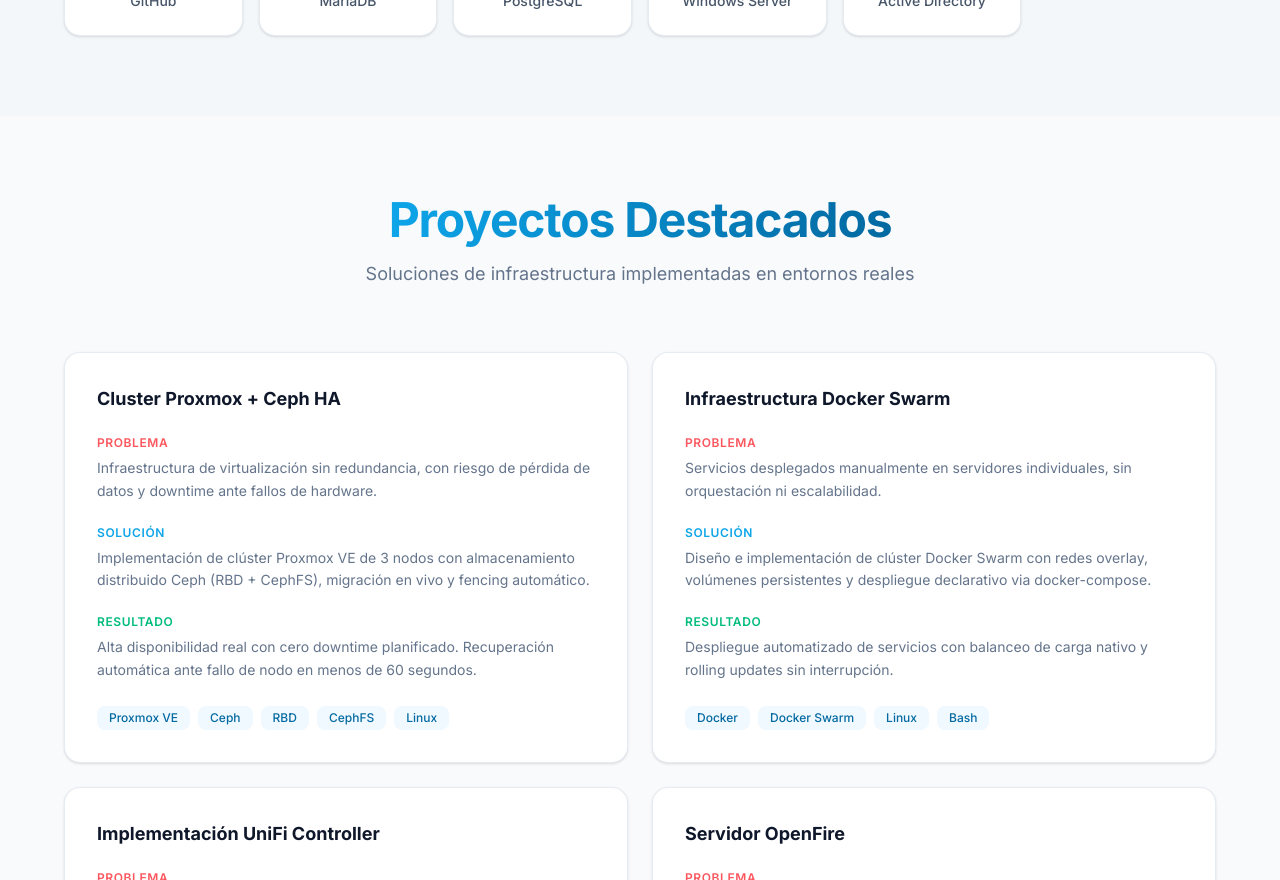
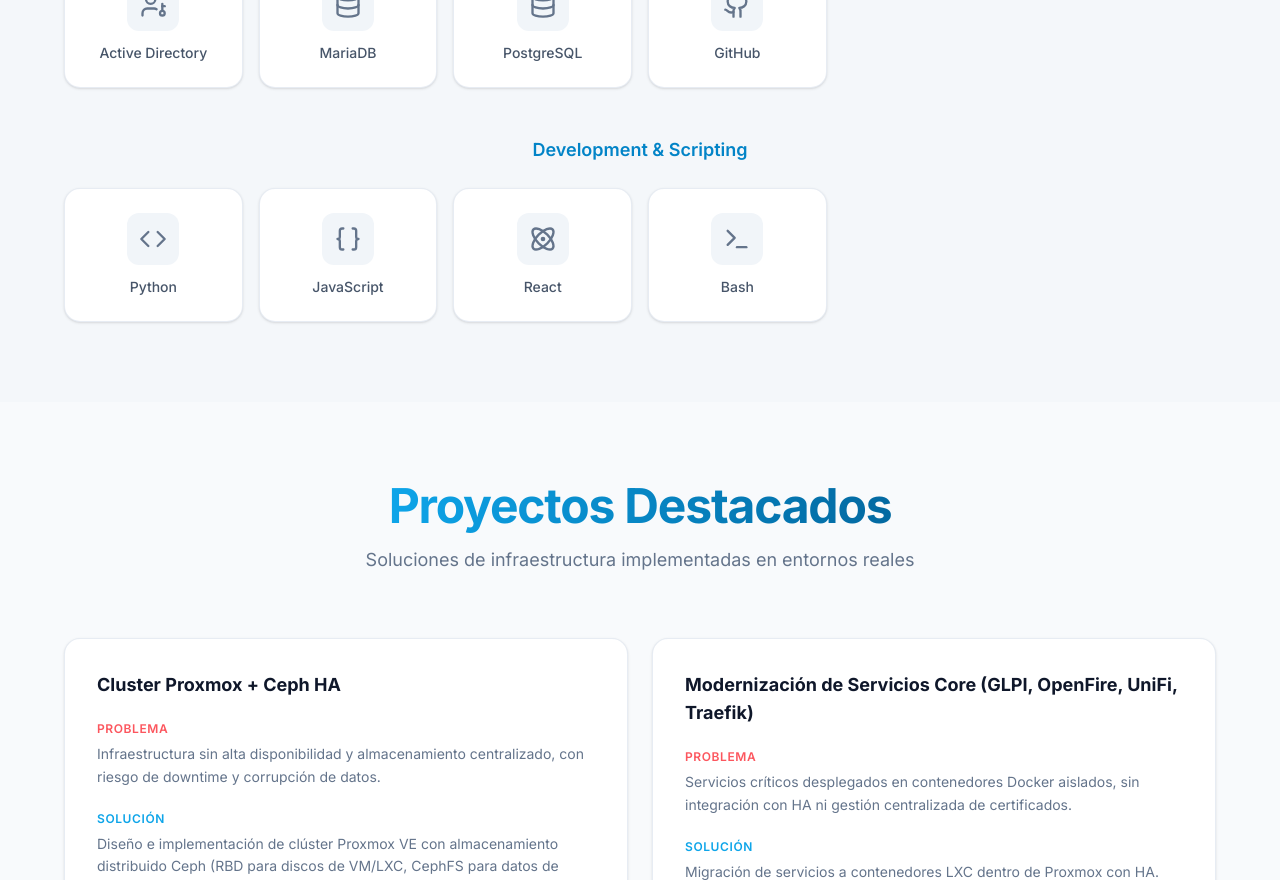
Before and after one commit to CastilloAbel/Portfolio-2026, a React (Vite) app: page / in a window 1280 px wide. Shown: the part 1920-2800 px from the top of the page. Built offline with nearby package versions, Linux system fonts and the light colour scheme.

Commit message:
Fix: Projects and Experience GUI

```diff
--- a/src/components/sections/Hero.jsx
+++ b/src/components/sections/Hero.jsx
@@ -97,7 +97,7 @@ export default function Hero() {
             className="mt-12 flex items-center gap-4"
           >
             <a
-              href="https://linkedin.com/in/"
+              href="https://linkedin.com/in/castillo-abel"
               target="_blank"
               rel="noopener noreferrer"
               className="rounded-xl p-2.5 text-surface-400 transition-colors hover:bg-primary-50 hover:text-primary-600 dark:hover:bg-surface-800 dark:hover:text-primary-400"
@@ -106,7 +106,7 @@ export default function Hero() {
               <Linkedin size={20} />
             </a>
             <a
-              href="https://github.com/"
+              href="https://github.com/CastilloAbel"
               target="_blank"
               rel="noopener noreferrer"
               className="rounded-xl p-2.5 text-surface-400 transition-colors hover:bg-primary-50 hover:text-primary-600 dark:hover:bg-surface-800 dark:hover:text-primary-400"
--- a/src/components/sections/TechStack.jsx
+++ b/src/components/sections/TechStack.jsx
@@ -7,12 +7,28 @@ import Reveal from '../ui/Reveal';
 export default function TechStack() {
   const { t } = useLang();
 
+  const categories = [
+    { key: 'infrastructure', label: 'Infrastructure & DevOps' },
+    { key: 'development', label: 'Development & Scripting' },
+  ];
+
   return (
     <Container id="stack" className="bg-surface-100/50 dark:bg-surface-800/20">
       <SectionHeading title={t('stack.title')} subtitle={t('stack.subtitle')} />
 
+      <div className="space-y-12">
+        {categories.map((category) => (
+          <div key={category.key}>
+            {/* Category Title */}
+            <Reveal>
+              <h3 className="mb-6 text-center text-lg font-semibold text-primary-600 dark:text-primary-400">
+                {category.label}
+              </h3>
+            </Reveal>
+
+            {/* Tech Items Grid */}
             <div className="grid grid-cols-2 gap-4 sm:grid-cols-3 md:grid-cols-4 lg:grid-cols-5 xl:grid-cols-6">
-        {techStack.map((tech, i) => {
+              {techStack[category.key].map((tech, i) => {
                 const Icon = tech.icon;
                 return (
                   <Reveal key={tech.name} delay={i * 0.05} variant="scaleIn">
@@ -31,6 +47,9 @@ export default function TechStack() {
                 );
               })}
             </div>
+          </div>
+        ))}
+      </div>
     </Container>
   );
 }
--- a/src/data/portfolio.js
+++ b/src/data/portfolio.js
@@ -5,228 +5,219 @@ import {
   Terminal,
   Github,
   Database,
-  Shield,
   Monitor,
   HardDrive,
-  Cpu,
-  Layers,
+  Code,
+  Braces,
+  AppWindow,
+  UserKey,
+  Atom
 } from 'lucide-react';
 
-export const techStack = [
-  { name: 'Linux', icon: Terminal, color: '#FCC624' },
+export const techStack = {
+  infrastructure: [
+    { name: 'Linux', icon: AppWindow, color: '#FCC624' },
     { name: 'Proxmox', icon: Server, color: '#E57000' },
     { name: 'Ceph', icon: HardDrive, color: '#EF3F36' },
     { name: 'Docker', icon: Container, color: '#2496ED' },
     { name: 'MikroTik', icon: Network, color: '#293239' },
-  { name: 'Bash', icon: Terminal, color: '#4EAA25' },
-  { name: 'GitHub', icon: Github, color: '#181717' },
+    { name: 'Windows Server', icon: Monitor, color: '#0078D6' },
+    { name: 'Active Directory', icon: UserKey, color: '#0078D6' },
     { name: 'MariaDB', icon: Database, color: '#003545' },
     { name: 'PostgreSQL', icon: Database, color: '#4169E1' },
-  { name: 'Windows Server', icon: Monitor, color: '#0078D6' },
-  { name: 'Active Directory', icon: Shield, color: '#0078D6' },
-];
+    { name: 'GitHub', icon: Github, color: '#181717' },
+  ],
+  development: [
+    { name: 'Python', icon: Code, color: '#3776AB' },
+    { name: 'JavaScript', icon: Braces, color: '#F7DF1E' },
+    { name: 'React', icon: Atom, color: '#61DAFB' },
+    { name: 'Bash', icon: Terminal, color: '#4EAA25' },
+  ],
+};
 
 export const projects = {
   es: [
     {
       title: 'Cluster Proxmox + Ceph HA',
       problem:
-        'Infraestructura de virtualización sin redundancia, con riesgo de pérdida de datos y downtime ante fallos de hardware.',
+        'Infraestructura sin alta disponibilidad y almacenamiento centralizado, con riesgo de downtime y corrupción de datos.',
       solution:
-        'Implementación de clúster Proxmox VE de 3 nodos con almacenamiento distribuido Ceph (RBD + CephFS), migración en vivo y fencing automático.',
+        'Diseño e implementación de clúster Proxmox VE con almacenamiento distribuido Ceph (RBD para discos de VM/LXC, CephFS para datos de usuarios y bases de datos). Configuración de HA y migración en vivo.',
       result:
-        'Alta disponibilidad real con cero downtime planificado. Recuperación automática ante fallo de nodo en menos de 60 segundos.',
+        'Alta disponibilidad real, tolerancia a fallos de nodo y mejora significativa en rendimiento y estabilidad del almacenamiento.',
       tech: ['Proxmox VE', 'Ceph', 'RBD', 'CephFS', 'Linux'],
     },
     {
-      title: 'Infraestructura Docker Swarm',
+      title: 'Modernización de Servicios Core (GLPI, OpenFire, UniFi, Traefik)',
       problem:
-        'Servicios desplegados manualmente en servidores individuales, sin orquestación ni escalabilidad.',
+        'Servicios críticos desplegados en contenedores Docker aislados, sin integración con HA ni gestión centralizada de certificados.',
       solution:
-        'Diseño e implementación de clúster Docker Swarm con redes overlay, volúmenes persistentes y despliegue declarativo via docker-compose.',
+        'Migración de servicios a contenedores LXC dentro de Proxmox con HA. Migración de bases de datos, integración con Active Directory, implementación de Traefik como proxy inverso con wildcard certificate y unificación de infraestructura.',
       result:
-        'Despliegue automatizado de servicios con balanceo de carga nativo y rolling updates sin interrupción.',
-      tech: ['Docker', 'Docker Swarm', 'Linux', 'Bash'],
+        'Mejora en tiempos de respuesta, mayor resiliencia ante fallos y centralización segura de accesos mediante proxy inverso.',
+      tech: ['Proxmox', 'LXC', 'MariaDB', 'Active Directory', 'Traefik', 'Linux'],
     },
     {
-      title: 'Implementación UniFi Controller',
+      title: 'Sistema de Control de Versiones CNC',
       problem:
-        'Gestión descentralizada de puntos de acceso WiFi sin visibilidad ni control unificado de la red inalámbrica.',
+        'Falta de control centralizado de versiones para programas CNC, generando múltiples copias manuales sin trazabilidad.',
       solution:
-        'Despliegue de UniFi Controller contenerizado sobre Docker, con integración VLAN y portal cautivo para invitados.',
+        'Desarrollo de sistema automatizado con script en Python que detecta cambios en carpeta Samba y realiza commit automático a repositorio GitHub. Interfaz web en React + Tailwind para visualizar estructura y versiones.',
       result:
-        'Control centralizado de toda la infraestructura WiFi con monitoreo en tiempo real y segmentación de tráfico.',
-      tech: ['Docker', 'UniFi', 'VLAN', 'MikroTik'],
+        'Trazabilidad completa de versiones CNC, eliminación de duplicados y mejora en control de cambios por parte de técnicos no desarrolladores.',
+      tech: ['Python', 'GitHub API', 'React', 'Tailwind', 'Samba', 'Linux'],
     },
     {
-      title: 'Servidor OpenFire',
+      title: 'Automatización Integral de Backups',
       problem:
-        'Necesidad de comunicación interna instantánea sin depender de servicios cloud externos.',
+        'Backups manuales e inconsistentes con riesgo de pérdida de información crítica.',
       solution:
-        'Implementación de servidor XMPP OpenFire con integración a Active Directory para autenticación centralizada.',
+        'Implementación de Proxmox Backup Server con políticas automatizadas para VMs, LXC, hosts Proxmox y PCs críticas (incluyendo imágenes de disco). Configuración de retención y verificación de integridad.',
       result:
-        'Sistema de mensajería corporativa on-premise con cifrado y auditoría de comunicaciones.',
-      tech: ['OpenFire', 'Active Directory', 'Docker', 'Linux'],
-    },
-    {
-      title: 'Sistema GLPI',
-      problem:
-        'Sin sistema formal de gestión de activos TI ni seguimiento de incidencias.',
-      solution:
-        'Despliegue de GLPI con inventario automatizado via agentes, gestión de tickets y base de conocimiento.',
-      result:
-        'Visibilidad completa del parque tecnológico con trazabilidad de incidencias y métricas de gestión.',
-      tech: ['GLPI', 'Docker', 'MariaDB', 'Linux'],
-    },
-    {
-      title: 'Automatización de Backups',
-      problem:
-        'Backups manuales inconsistentes con riesgo de pérdida de datos críticos.',
-      solution:
-        'Implementación de Proxmox Backup Server con políticas automatizadas, retención configurable y verificación de integridad.',
-      result:
-        'Backup automatizado diario con deduplicación, restauración verificada y alertas proactivas.',
+        'Backups automáticos diarios con deduplicación, restauración verificada y reducción significativa del riesgo operativo.',
       tech: ['Proxmox Backup Server', 'Bash', 'Linux', 'Ceph'],
     },
     {
-      title: 'File-Gateway Samba',
+      title: 'Servidor de Archivos Empresarial con CephFS + Samba',
       problem:
-        'Almacenamiento de archivos compartidos sin rendimiento ni integración con dominio.',
+        'Servidor de archivos Windows con problemas de rendimiento, corrupción de archivos y alto consumo de recursos.',
       solution:
-        'Implementación de file-gateway con iSCSI sobre Ceph como backend y Samba integrado a Active Directory.',
+        'Migración a servidor Debian con Samba utilizando CephFS como backend distribuido. Integración con Active Directory para control de permisos.',
       result:
-        'Almacenamiento empresarial de alto rendimiento con permisos granulares basados en grupos de AD.',
-      tech: ['Samba', 'iSCSI', 'Ceph', 'Active Directory', 'Linux'],
+        'Mejora en rendimiento, reducción de consumo de recursos y eliminación de costos de licencias Windows Server.',
+      tech: ['Debian', 'Samba', 'CephFS', 'Active Directory', 'Linux'],
     },
+    {
+      title: 'Monitoreo Centralizado con Uptime Kuma',
+      problem:
+        'Falta de visibilidad en tiempo real del estado de servicios, red y dispositivos críticos.',
+      solution:
+        'Implementación de Uptime Kuma en contenedor LXC para monitorear servidores, routers, APs, enlaces WAN y cámaras. Integración de alertas vía Discord y correo electrónico.',
+      result:
+        'Supervisión proactiva de infraestructura con notificaciones automáticas ante fallos.',
+      tech: ['Uptime Kuma', 'Proxmox', 'Linux'],
+    }
   ],
   en: [
     {
       title: 'Proxmox + Ceph HA Cluster',
       problem:
-        'Virtualization infrastructure without redundancy, at risk of data loss and downtime from hardware failures.',
+        'Infrastructure without high availability or centralized storage, exposing the environment to downtime and data corruption risks.',
       solution:
-        'Implementation of a 3-node Proxmox VE cluster with Ceph distributed storage (RBD + CephFS), live migration and automatic fencing.',
+        'Design and implementation of a Proxmox VE cluster with distributed Ceph storage (RBD for VM/LXC disks and CephFS for user data and databases). HA configuration and live migration setup.',
       result:
-        'Real high availability with zero planned downtime. Automatic recovery from node failure in under 60 seconds.',
+        'True high availability, node failure tolerance and significant improvement in storage performance and stability.',
       tech: ['Proxmox VE', 'Ceph', 'RBD', 'CephFS', 'Linux'],
     },
     {
-      title: 'Docker Swarm Infrastructure',
+      title: 'Core Services Modernization (GLPI, OpenFire, UniFi, Traefik)',
       problem:
-        'Services deployed manually on individual servers, without orchestration or scalability.',
+        'Critical services deployed in isolated Docker containers without HA integration or centralized certificate management.',
       solution:
-        'Design and implementation of Docker Swarm cluster with overlay networks, persistent volumes and declarative deployment via docker-compose.',
+        'Migration of services to LXC containers within Proxmox HA cluster. Database migration, Active Directory integration, Traefik reverse proxy implementation with wildcard certificate and infrastructure unification.',
       result:
-        'Automated service deployment with native load balancing and rolling updates with zero downtime.',
-      tech: ['Docker', 'Docker Swarm', 'Linux', 'Bash'],
+        'Improved response times, enhanced resilience and secure centralized access management through reverse proxy.',
+      tech: ['Proxmox', 'LXC', 'MariaDB', 'Active Directory', 'Traefik', 'Linux'],
     },
     {
-      title: 'UniFi Controller Deployment',
+      title: 'CNC Version Control System',
       problem:
-        'Decentralized access point management without visibility or unified control of the wireless network.',
+        'Lack of centralized version control for CNC programs, resulting in duplicated files and no traceability.',
       solution:
-        'Containerized UniFi Controller deployment on Docker with VLAN integration and captive portal for guests.',
+        'Development of automated Python-based system detecting file changes in Samba share and committing them to GitHub repository. React + Tailwind web interface for repository structure and version visualization.',
       result:
-        'Centralized control of all WiFi infrastructure with real-time monitoring and traffic segmentation.',
-      tech: ['Docker', 'UniFi', 'VLAN', 'MikroTik'],
+        'Full version traceability, elimination of duplicate files and improved change control for non-developer technicians.',
+      tech: ['Python', 'GitHub API', 'React', 'Tailwind', 'Samba', 'Linux'],
     },
     {
-      title: 'OpenFire Server',
+      title: 'Enterprise Backup Automation',
       problem:
-        'Need for internal instant communication without relying on external cloud services.',
+        'Inconsistent manual backups with high risk of critical data loss.',
       solution:
-        'XMPP OpenFire server implementation with Active Directory integration for centralized authentication.',
+        'Implementation of Proxmox Backup Server with automated policies for VMs, LXC containers, Proxmox hosts and critical workstations (including disk images). Retention and integrity verification configured.',
       result:
-        'On-premise corporate messaging system with encryption and communication auditing.',
-      tech: ['OpenFire', 'Active Directory', 'Docker', 'Linux'],
-    },
-    {
-      title: 'GLPI System',
-      problem:
-        'No formal IT asset management system or incident tracking in place.',
-      solution:
-        'GLPI deployment with automated inventory via agents, ticket management and knowledge base.',
-      result:
-        'Complete visibility of technology assets with incident traceability and management metrics.',
-      tech: ['GLPI', 'Docker', 'MariaDB', 'Linux'],
-    },
-    {
-      title: 'Backup Automation',
-      problem:
-        'Inconsistent manual backups with risk of critical data loss.',
-      solution:
-        'Proxmox Backup Server implementation with automated policies, configurable retention and integrity verification.',
-      result:
-        'Automated daily backup with deduplication, verified restoration and proactive alerts.',
+        'Automated daily backups with deduplication, verified restore capability and significant reduction of operational risk.',
       tech: ['Proxmox Backup Server', 'Bash', 'Linux', 'Ceph'],
     },
     {
-      title: 'Samba File-Gateway',
+      title: 'Enterprise File Server with CephFS + Samba',
       problem:
-        'Shared file storage without performance or domain integration.',
+        'Windows file server with performance issues, file corruption and high resource consumption.',
       solution:
-        'File-gateway implementation with iSCSI over Ceph as backend and Samba integrated with Active Directory.',
+        'Migration to Debian server using Samba with CephFS distributed backend. Active Directory integration for granular permissions.',
       result:
-        'High-performance enterprise storage with granular permissions based on AD groups.',
-      tech: ['Samba', 'iSCSI', 'Ceph', 'Active Directory', 'Linux'],
+        'Improved performance, reduced resource usage and elimination of Windows Server licensing costs.',
+      tech: ['Debian', 'Samba', 'CephFS', 'Active Directory', 'Linux'],
     },
-  ],
+    {
+      title: 'Centralized Monitoring with Uptime Kuma',
+      problem:
+        'Lack of real-time visibility into infrastructure services and network devices.',
+      solution:
+        'Deployment of Uptime Kuma in LXC container to monitor servers, routers, APs, WAN links and cameras. Alerting integration via Discord and email.',
+      result:
+        'Proactive infrastructure monitoring with automated failure notifications.',
+      tech: ['Uptime Kuma', 'Proxmox', 'Linux'],
+    }
+  ]
 };
 
 export const experience = {
   es: [
     {
-      role: 'Administrador de Infraestructura',
-      company: 'Empresa actual',
-      period: '2022 — Presente',
+      role: 'Infrastructure & Systems Engineer',
+      company: 'Empresa Metalúrgica',
+      period: '2024 — Actualidad',
       description:
-        'Administración de clúster Proxmox VE con Ceph, orquestación Docker Swarm, gestión avanzada de redes MikroTik y automatización de procesos con Bash. Responsable de la arquitectura, resiliencia y continuidad operativa de toda la infraestructura.',
+        'Responsable de la modernización y administración de la infraestructura tecnológica, incluyendo virtualización, almacenamiento distribuido, backups, servicios internos y automatización.',
       highlights: [
-        'Clúster Proxmox + Ceph con alta disponibilidad',
-        'Orquestación de +20 servicios contenerizados',
-        'Automatización de backups con PBS',
-        'Redes MikroTik: VLAN, failover, firewall',
-      ],
+        'Diseño e implementación de clúster Proxmox + Ceph con alta disponibilidad.',
+        'Migración de servicios críticos a entorno HA con integración Active Directory.',
+        'Automatización integral de backups y monitoreo centralizado.',
+        'Desarrollo de sistema interno de control de versiones CNC.',
+        'Capacitación interna a equipos técnicos sobre uso de nuevas herramientas, buenas prácticas de almacenamiento, control de versiones y procedimientos de recuperación ante desastres.'
+      ]
     },
+
     {
-      role: 'Administrador de Sistemas',
-      company: 'Empresa anterior',
-      period: '2020 — 2022',
+      role: 'IT Systems Intern',
+      company: 'Universidad Nacional de Cordoba',
+      period: '2023 — 2024',
       description:
-        'Gestión de servidores Linux y Windows Server, implementación de Active Directory, migraciones de bases de datos y despliegue de servicios empresariales.',
+        'Rol formativo orientado al soporte operativo y la administración básica de infraestructura tecnológica en un entorno educativo. Participé en tareas de red, mantenimiento de sistemas y concientización en seguridad informática, desarrollando una base sólida en operación de entornos IT institucionales.',
       highlights: [
-        'Integración Linux + Active Directory',
-        'Migración MariaDB y PostgreSQL',
-        'Implementación GLPI y OpenFire',
-        'File-gateway con Samba + iSCSI',
+        'Soporte y configuración básica de infraestructura de red en entorno educativo.',
+        'Implementación de buenas prácticas de seguridad informática mediante capacitaciones a usuarios.',
+        'Participación en mantenimiento operativo de entornos tecnológicos institucionales.',
       ],
     },
   ],
   en: [
     {
-      role: 'Infrastructure Administrator',
-      company: 'Current Company',
-      period: '2022 — Present',
+      role: 'Infrastructure & Systems Engineer',
+      company: 'Metallurgical Company',
+      period: '2024 — Present',
       description:
-        'Management of Proxmox VE cluster with Ceph, Docker Swarm orchestration, advanced MikroTik network management and process automation with Bash. Responsible for the architecture, resilience and operational continuity of the entire infrastructure.',
+        'Responsible for modernization and administration of core infrastructure, including virtualization, distributed storage, backups, internal services and automation.',
       highlights: [
-        'Proxmox + Ceph cluster with high availability',
-        'Orchestration of 20+ containerized services',
-        'Backup automation with PBS',
-        'MikroTik networking: VLAN, failover, firewall',
-      ],
+        'Designed and implemented Proxmox + Ceph HA cluster.',
+        'Migrated critical services to HA environment with Active Directory integration.',
+        'Implemented full backup automation and centralized monitoring.',
+        'Developed internal CNC version control system.',
+        'Delivered internal technical training sessions on infrastructure modernization, storage best practices, version control and disaster recovery procedures.'
+      ]
     },
+
     {
-      role: 'Systems Administrator',
-      company: 'Previous Company',
-      period: '2020 — 2022',
+      role: 'IT Systems Intern',
+      company: 'National University of Córdoba',
+      period: '2023 — 2024',
       description:
-        'Linux and Windows Server management, Active Directory implementation, database migrations and enterprise service deployment.',
+        'Entry-level role focused on operational IT support and foundational infrastructure administration within an educational institution. Gained hands-on experience in network tasks, system maintenance, and cybersecurity awareness initiatives, building a strong technical foundation in institutional IT environments.',
       highlights: [
-        'Linux + Active Directory integration',
-        'MariaDB and PostgreSQL migration',
-        'GLPI and OpenFire deployment',
-        'File-gateway with Samba + iSCSI',
+        'Assisted in basic network infrastructure configuration within an educational environment.',
+        'Delivered security awareness training and promoted cybersecurity best practices among users.',
+        'Contributed to the operational maintenance of institutional IT systems.',
       ],
     },
   ],
--- a/src/i18n/en.js
+++ b/src/i18n/en.js
@@ -10,7 +10,7 @@ const en = {
   hero: {
     greeting: "Hi, I'm",
     name: 'Abel',
-    title: 'Infrastructure & DevOps Engineer',
+    title: 'Infrastructure & Automation Engineer',
     description:
       'I design, deploy and automate resilient infrastructures. Specialized in virtualization, containers and enterprise networking.',
     cta: 'View Projects',
--- a/src/i18n/es.js
+++ b/src/i18n/es.js
@@ -10,7 +10,7 @@ const es = {
   hero: {
     greeting: 'Hola, soy',
     name: 'Abel',
-    title: 'Infrastructure & DevOps Engineer',
+    title: 'Infrastructure & Automation Engineer',
     description:
       'Diseño, implemento y automatizo infraestructuras resilientes. Especializado en virtualización, contenedores y redes empresariales.',
     cta: 'Ver Proyectos',
```
Also changed, not shown: src/components/sections/Experience.jsx (+5 -12 lines). Lines whose indentation alone changed are shown as unchanged.
